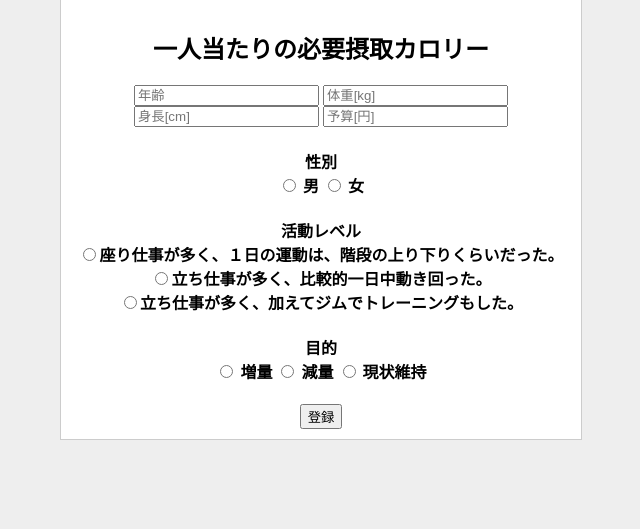
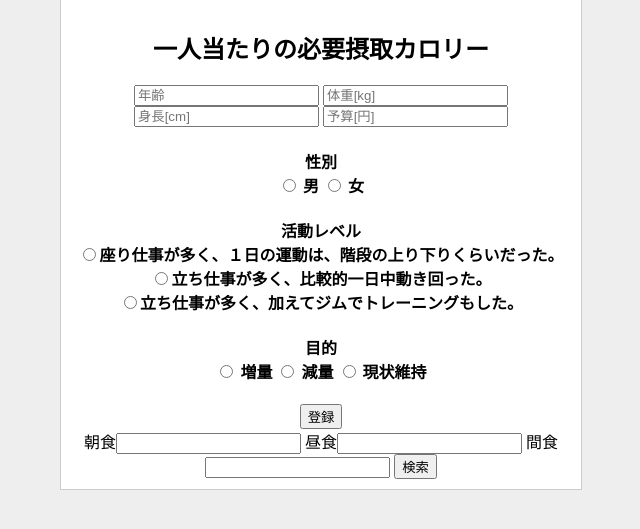
Before and after one commit to kento13410/frozen-recommendation, a Flask app: page / in a window 1280 px wide. Shown: the part 98-627 px from the top of the page, without its empty margins (319-959 px from the left). Run offline with Flask 2, Linux system fonts and the light colour scheme; some libraries are stand-ins or nearby versions.

Commit message:
Thu, Sep 8, 2022, 12:39 AM +00:00

```diff
--- a/templates/input_tester.html
+++ b/templates/input_tester.html
@@ -11,7 +11,7 @@
 <body>
     <h1>必須情報の入力する画面</h1>
     <div class="grid">
-        <form action="/result" method="POST">
+        <form action="/" method="POST">
             <div class="grid1">
                 <h2>一人当たりの必要摂取カロリー</h2>
                 <input type="number" name="age" placeholder="年齢">
@@ -44,12 +44,12 @@
             </div> -->
             <input type="submit" value="登録">
         </form>
-        <!-- <form action="/search_item" method="get">
-                朝食<input type="text" name="breakfast" id="breakfast">
-                昼食<input type="text" name="lunch" id="lunch">
-                間食<input type="text" name="snack" id="snack">
-                <input type="submit" value="検索">
-        </form> -->
+        <form action="/search_item" method="get">
+            朝食<input type="text" name="breakfast" id="breakfast">
+            昼食<input type="text" name="lunch" id="lunch">
+            間食<input type="text" name="snack" id="snack">
+            <input type="submit" value="検索">
+        </form>
 
     </div>
 
```
